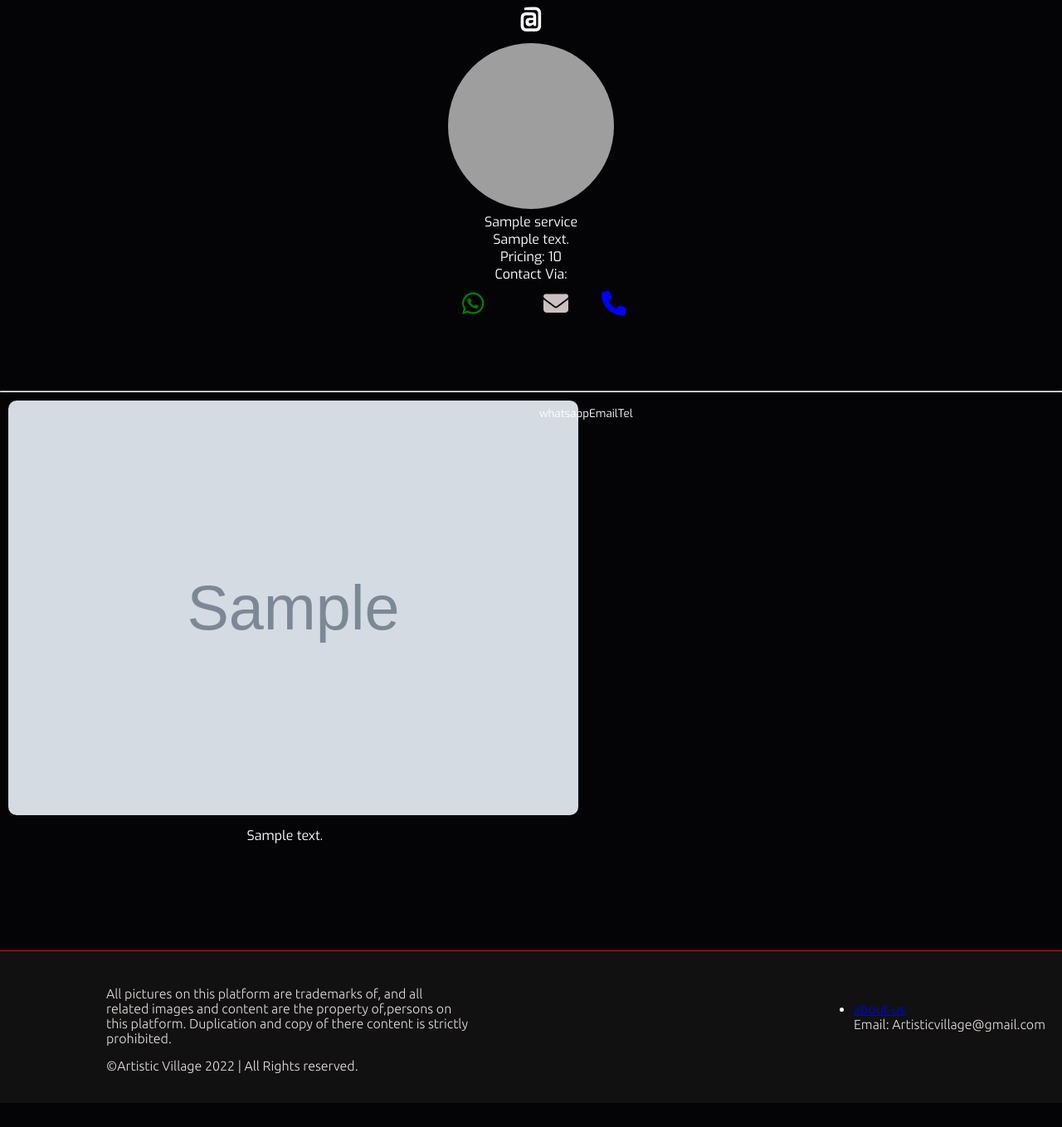
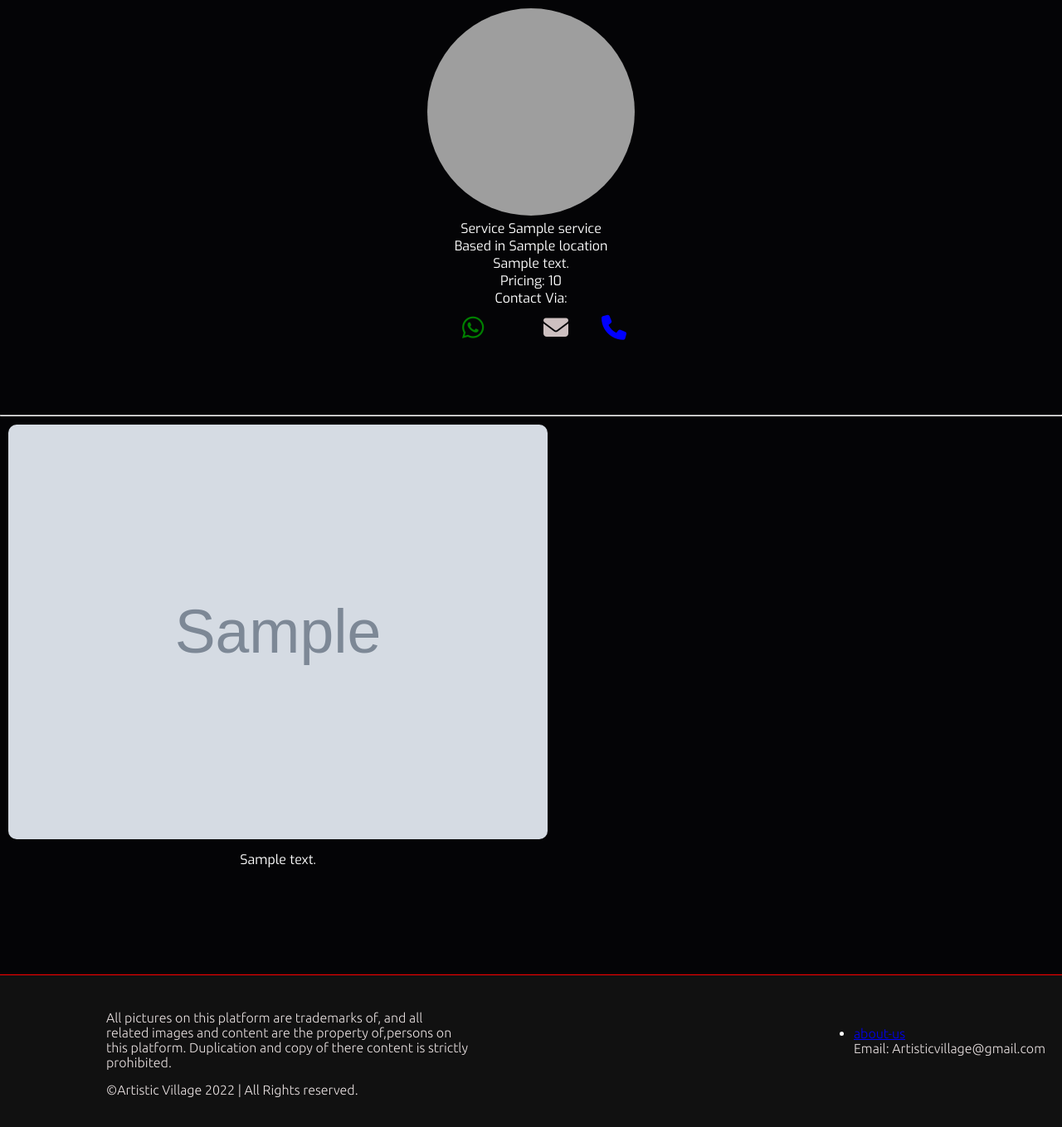
Before and after one commit to EddyKilonzo/Artistic-village, a Node server app: template views/user.ejs in a window 1280 px wide. Shown: the part 120-1479 px from the top of the page at 83% size. Before the commit the page ends 1450 px from the top, so only its background shows below. Run offline with Node 20, Linux system fonts and the light colour scheme; the template is opened without the code that fills it: most values are stand-ins (such as "Sample title", 1, 10 or a date in 2020); grey boxes marked "Sample" are stand-in pictures; some libraries are stand-ins or nearby versions; grey boxes are pictures that could not be loaded.

Commit message:
modified views

```diff
--- a/views/add-images.ejs
+++ b/views/add-images.ejs
@@ -8,6 +8,7 @@
             <label style="margin-top: 10px;" for="">Description</label>
             <textarea  name="description" id="" cols="30" rows="10"></textarea>
             <button style="margin-top: 10px;" class="btn" type="submit">Submit</button>
+
         </form>
     </div>
 
--- a/views/find-talent.ejs
+++ b/views/find-talent.ejs
@@ -9,7 +9,6 @@
                 </a>
                 <a href="/user/<%=userProfile.id%>"><img  src="<%= userProfile.profilePic%>" alt="">
                 </a>
-                <!-- <h4  class="user"><%=userProfile.email%></h4><br> -->
                 <h4 class="user">Service: <%= userProfile.service%></h4>
                 <h4 class="user">Based in <%= userProfile.location%></h4>
                 <p class="user-bio"><%= userProfile.bio%></p> <br>
--- a/views/input-profile.ejs
+++ b/views/input-profile.ejs
@@ -13,7 +13,7 @@
             <label for="">Pricing:</label>
             <input style="height: 30px;" type="number" name="price" id="" required>
             <label for="">contact: </label>
-            <input style="height: 30px;" type="tel" name="contact" id="" maxlength="10" required>
+            <input style="height: 30px;" type="tel" name="contact" id="" maxlength="10" minlength="10" required>
             <label for="">Based in:</label>
             <input style="height: 30px;" type="text" name="location" id="" required>
             <button style="margin-top: 10px;" class="btn" type="submit">Submit</button>
--- a/views/user.ejs
+++ b/views/user.ejs
@@ -4,10 +4,11 @@
 
 
     <div class="bio">
-        <h1 style="color: white; text-align: center;">@<%= user.username%></h1>
-        <img style="width:200px; height: 200px; border-radius: 600px; object-fit: cover; margin-top: 10px; " src="<%= profile.profilePic%>" alt="">
-    <p><%= profile.service%></p>
-    <p style="color: white; text-align: center;"><%= user.email%></p>
+        <h1 style="color: white; text-align: center;"><%= user.username%></h1>
+        <img src="<%= profile.profilePic%>" alt="">
+        <p>Service <%= profile.service%></p>
+        <!-- <p style="color: white; text-align: center;"><%= user.email%></p> -->
+        <p>Based in <%= profile.location%></p>
         <p><%= profile.bio%></p>
         <span>Pricing: <%= profile.price%></span>
         <p>Contact Via:</p>
@@ -16,22 +17,19 @@
                 <a href = "mailto: <%= user.email%>"><i class="fa-solid fa-envelope email"></i></a>
                 <a href="tel:0<%= profile.contact%>"><i class="fa-solid fa-phone icon call"></i></a>
             </div>
-   <div class="contact-text">
-    <small>whatsapp</small>
-    <small>Email</small>
-    <small>Tel</small>
-   </div>
 
     </div>
     <hr>
+
     <div class="profile">
+        <%images.forEach(image=>{%>
             <div class="user-gallery">
-        <%images.forEach(image=>{%>
-            <img style="width: 100%;" src="<%=image.image%>" alt="">
-            <p style="color: white; text-align: center;"><%=image.description%></p>
+                <img src="<%=image.image%>" alt="">
+                <p><%=image.description%></p>
+            </div>
         <%})%>
-    </div>
     </div>
 
 
+
 <%- include('partials/footer') %>
```
Also changed, not shown: views/edit-profile-pic.ejs (added, +10 -0 lines), views/profile.ejs (+17 -12 lines). Lines whose indentation alone changed are shown as unchanged.
